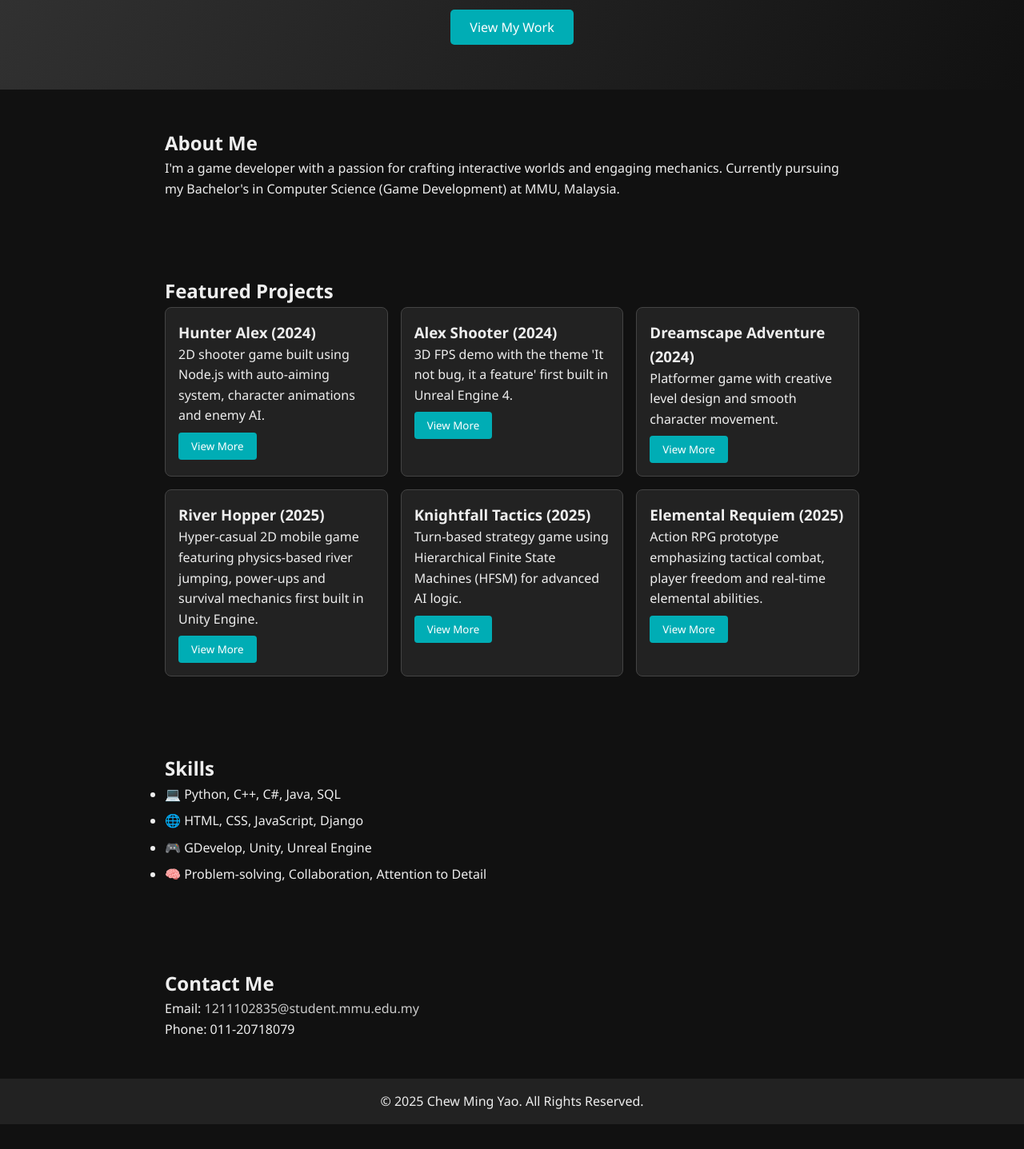
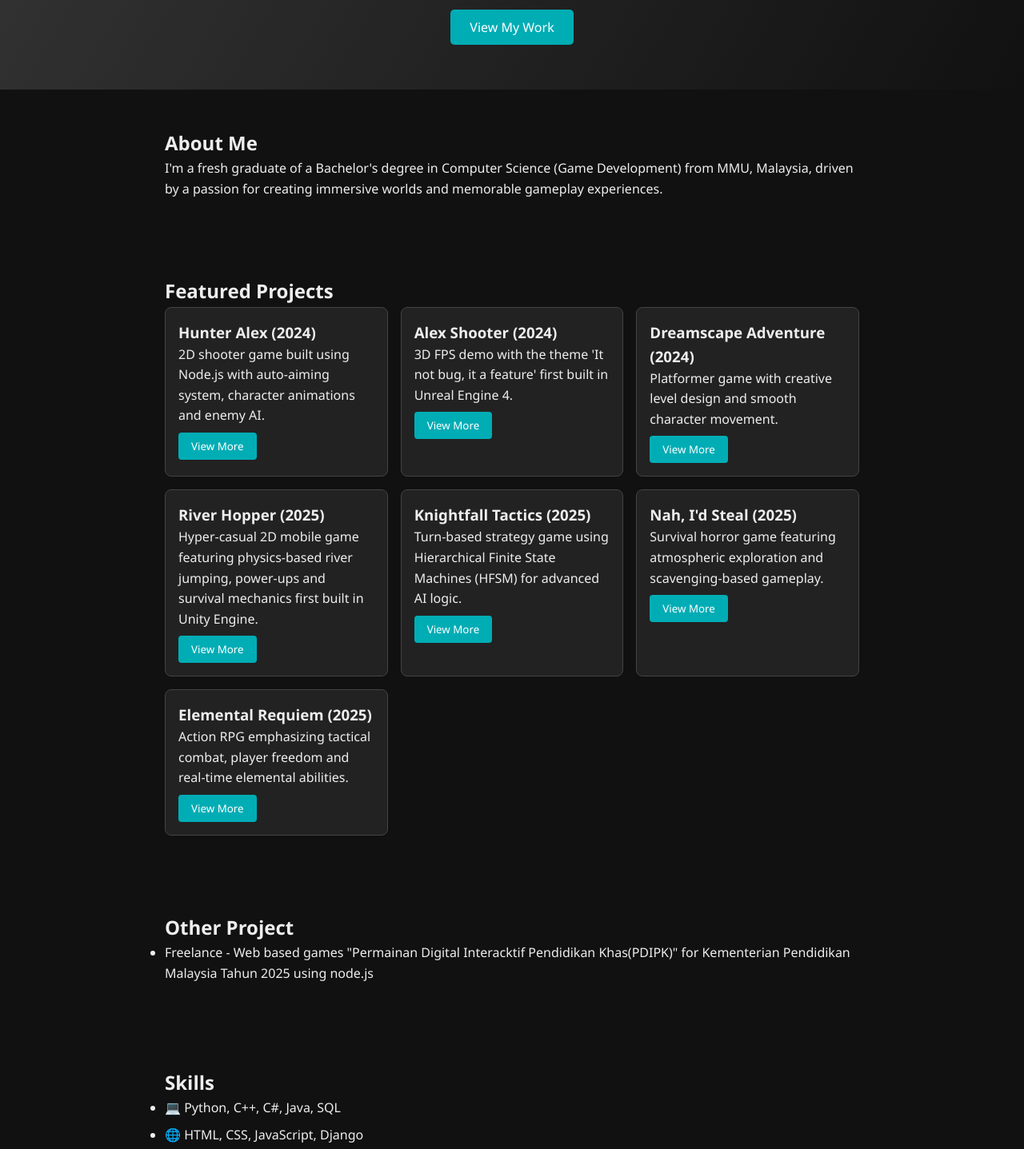
Before and after one commit to Chew8804/Portfolio, a plain HTML site: page index.html in a window 1280 px wide. Shown: the part 157-1594 px from the top of the page at 80% size. Before the commit the page ends 1563 px from the top, so only its background shows below. Drawn offline with Linux system fonts and the light colour scheme.

Commit message:
Update portfolio

```diff
--- a/index.html
+++ b/index.html
@@ -18,8 +18,8 @@
     <section class="about" id="about">
         <h2>About Me</h2>
         <p>
-            I'm a game developer with a passion for crafting interactive worlds and engaging mechanics. Currently
-            pursuing my Bachelor's in Computer Science (Game Development) at MMU, Malaysia.
+            I'm a fresh graduate of a Bachelor's degree in Computer Science (Game Development) from MMU, Malaysia,
+            driven by a passion for creating immersive worlds and memorable gameplay experiences.
         </p>
     </section>
 
@@ -59,13 +59,27 @@
             </div>
 
             <div class="project-card">
+                <h3>Nah, I'd Steal (2025)</h3>
+                <p>Survival horror game featuring atmospheric exploration and scavenging-based gameplay.
+                </p>
+                <button class="view-more-btn" data-project="nah-id-steal">View More</button>
+            </div>
+
+            <div class="project-card">
                 <h3>Elemental Requiem (2025)</h3>
-                <p>Action RPG prototype emphasizing tactical combat, player freedom and real-time elemental abilities.
+                <p>Action RPG emphasizing tactical combat, player freedom and real-time elemental abilities.
                 </p>
                 <button class="view-more-btn" data-project="elemental-requiem">View More</button>
             </div>
 
         </div>
+    </section>
+
+     <section class="other-projects" id="other-projects">
+        <h2>Other Project</h2>
+        <ul class="other-projects">
+            <li>Freelance - Web based games "Permainan Digital Interacktif Pendidikan Khas(PDIPK)" for Kementerian Pendidikan Malaysia Tahun 2025 using node.js</li>
+        </ul>
     </section>
 
     <section class="skills" id="skills">
@@ -80,12 +94,12 @@
 
     <section class="contact" id="contact">
         <h2>Contact Me</h2>
-        <p>Email: <a href="mailto:1211102835@student.mmu.edu.my">1211102835@student.mmu.edu.my</a></p>
+        <p>Email: <a href="mailto:chewmingyao34@gmail.com">chewmingyao34@gmail.com</a></p>
         <p>Phone: 011-20718079</p>
     </section>
 
     <footer>
-        <p>© 2025 Chew Ming Yao. All Rights Reserved.</p>
+        <p>© 2026 Chew Ming Yao. All Rights Reserved.</p>
     </footer>
 
     <!-- Alex Shooter Modal -->
@@ -153,6 +167,19 @@
         </div>
     </div>
 
+    <!-- Nah I'd Steal Modal -->
+    <div id="modal-nah-id-steal" class="modal hidden">
+        <div class="modal-content">
+            <span class="close-btn">&times;</span>
+            <h3>Nah I'd Steal (2025)</h3>
+            <p><strong>Built:</strong> Unreal Engine 5</p>
+            <p><strong>Platform:</strong> PC</p>
+            <p><strong>Genre:</strong> Survival Horror Game</p>
+            <p><strong>Gameplay Video:</strong> <a href="https://youtu.be/FrQNNxfJMkk" target="_blank">Watch on
+                    YouTube</a></p>
+        </div>
+    </div>
+
     <!-- Elemental Requiem Modal -->
     <div id="modal-elemental-requiem" class="modal hidden">
         <div class="modal-content">
@@ -161,7 +188,7 @@
             <p><strong>Built:</strong> Unreal Engine 5</p>
             <p><strong>Platform:</strong> PC</p>
             <p><strong>Genre:</strong> Role Playing Game</p>
-            <p><strong>Gameplay Video:</strong> <a href="https://youtu.be/uGn2fhOKNx4" target="_blank">Watch on
+            <p><strong>Gameplay Video:</strong> <a href="https://youtu.be/PYLALVrcMnQ" target="_blank">Watch on
                     YouTube</a></p>
         </div>
     </div>
--- a/style.css
+++ b/style.css
@@ -50,7 +50,8 @@ section {
     border: 1px solid #444;
 }
 
-.skills-list li {
+.skills-list li,
+.other-projects li {
     margin-bottom: 0.5rem;
 }
 
```
